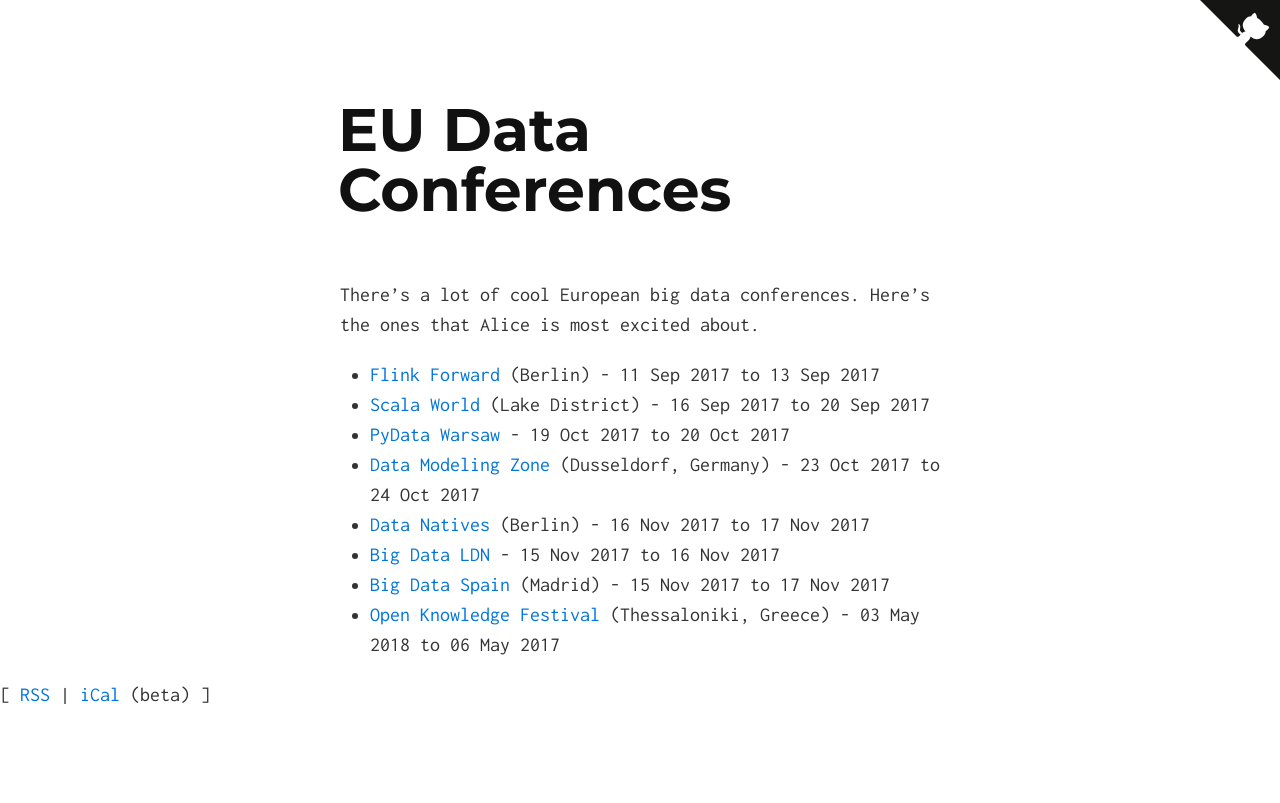
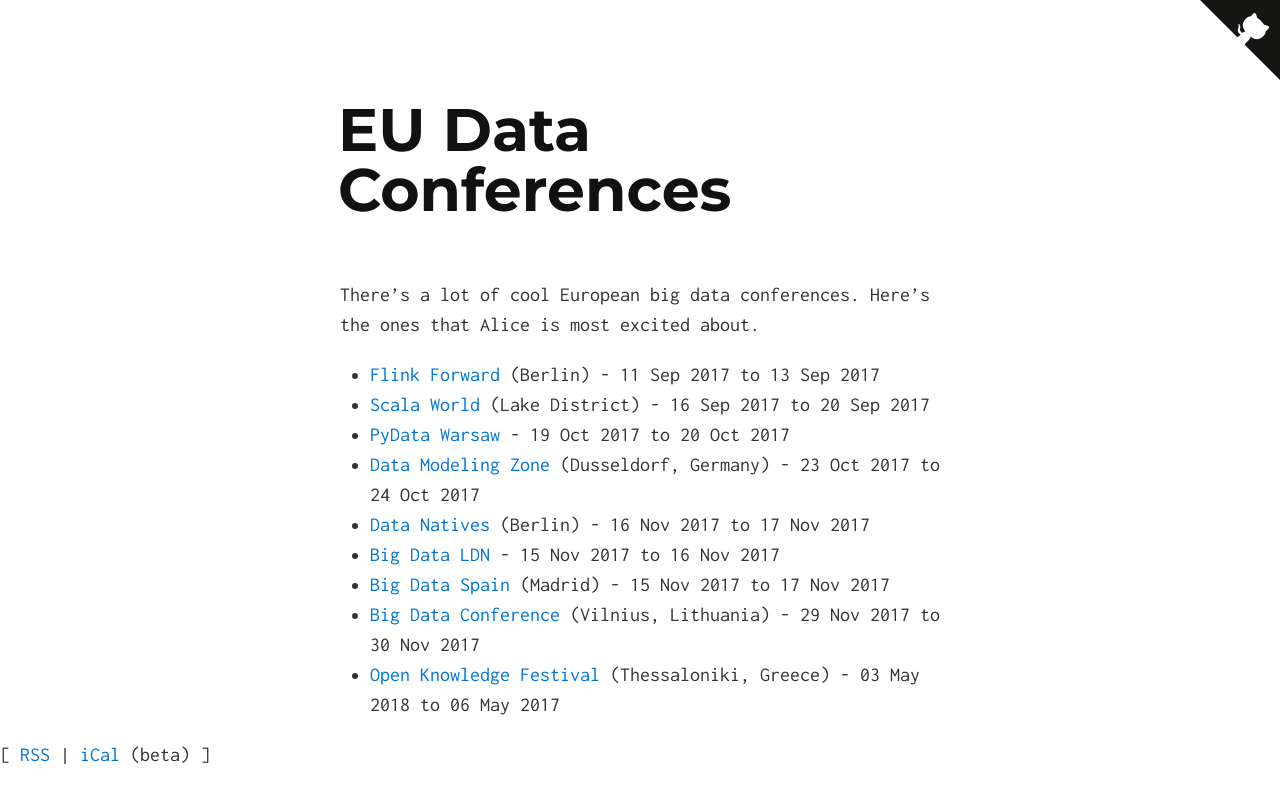
Before and after one commit to eudataconf/eudataconf, a Jekyll site: the page built from index.md, in a window 1280 px wide. Shown: the top 803 px of the page. Built offline with Jekyll 4.4.1, drawn with Linux system fonts in a browser that asks for light colours.

Commit message:
add Vilnius conference

```diff
--- a/_data/conferences.yml
+++ b/_data/conferences.yml
@@ -45,6 +45,13 @@
   startdate: 2017-11-15
   enddate: 2017-11-17
   location: Madrid
+- name: Big Data Conference
+  roughdate: 29-30 November 2017
+  uri: http://www.bigdataconference.lt/
+  uid: 20
+  startdate: 2017-11-29
+  enddate: 2017-11-30
+  location: Vilnius, Lithuania
 - name: Open Knowledge Festival
   roughdate: 3-6 May 2018
   uri: http://2018.okfestival.org/
```
